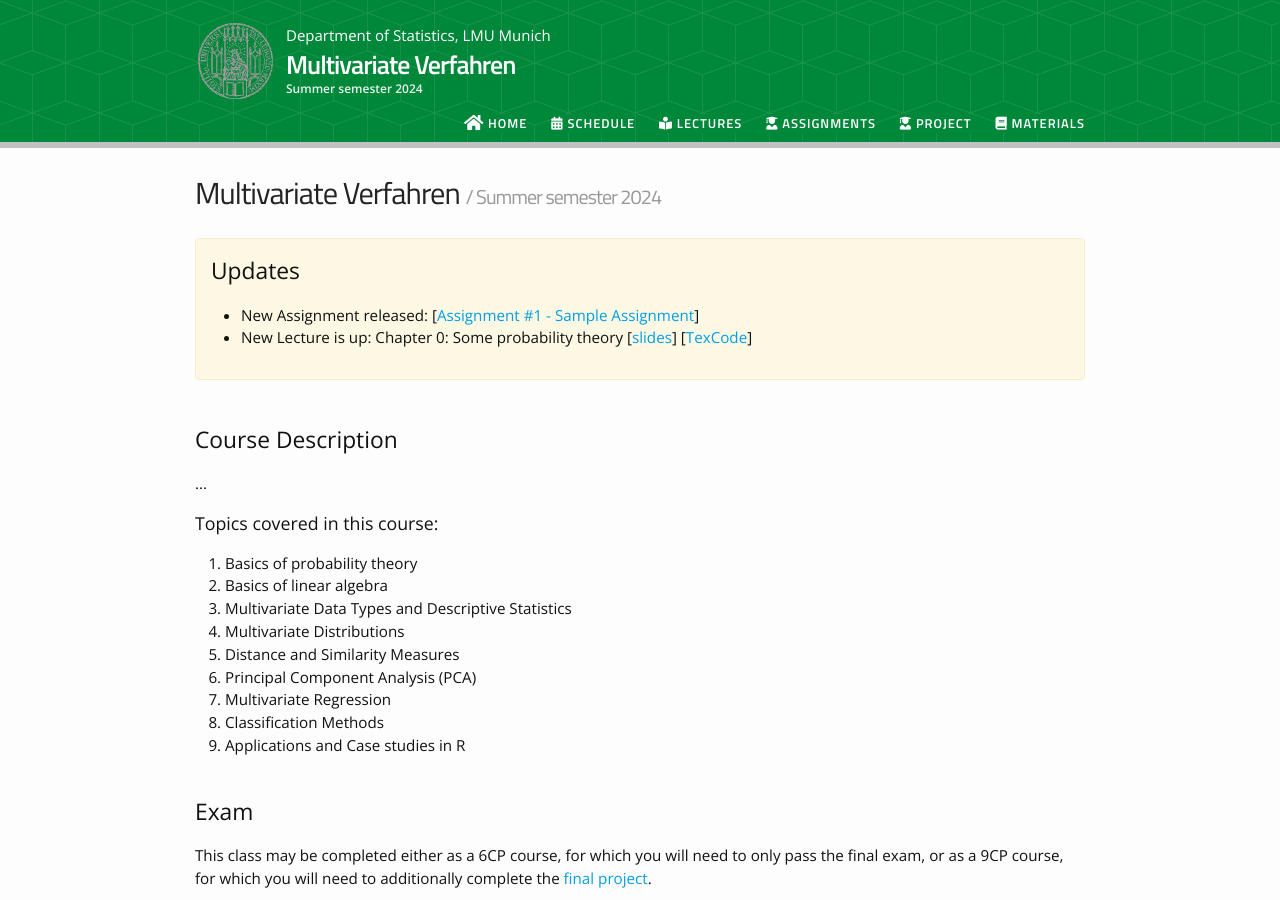
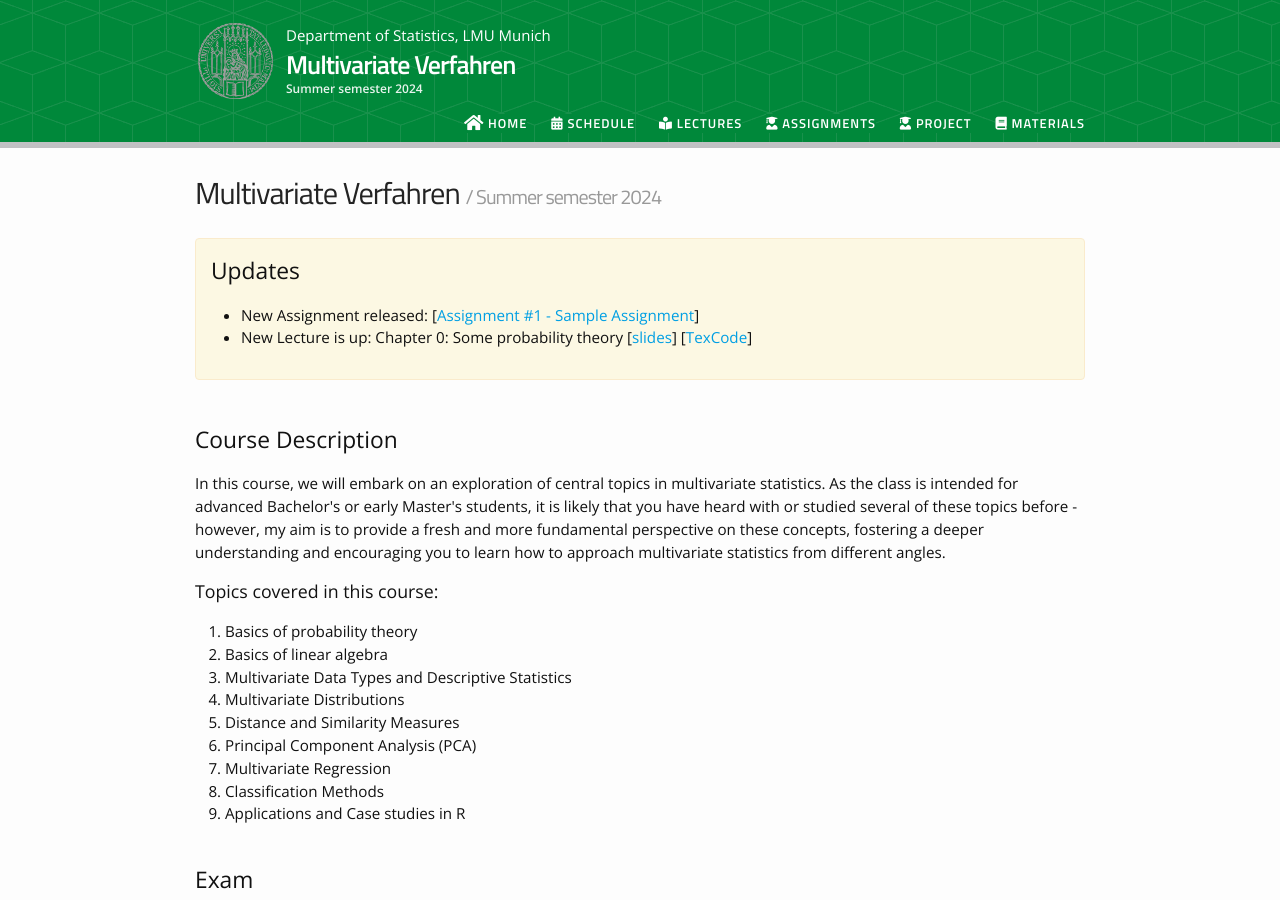
Before and after one commit to 11annah-s-teachings/11annah-s-teachings.github.io, a Jekyll site: the page built from index.md, in a window 1280 px wide and 900 px high. Built offline with Jekyll 4.4.1, drawn with Linux system fonts in a browser that asks for light colours; nearby versions of some CDN libraries.

Commit message:
Update course_description.html

```diff
--- a/_includes/course_description.html
+++ b/_includes/course_description.html
@@ -1,6 +1,7 @@
 
 <div>
-<p> ... </p>
+<p> In this course, we will embark on an exploration of central topics in multivariate statistics.
+  As the class is intended for advanced Bachelor's or early Master's students, it is likely that you have heard with or studied several of these topics before - however, my aim is to provide a fresh and more fundamental perspective on these concepts, fostering a deeper understanding and encouraging you to learn how to approach multivariate statistics from different angles.    </p>
 
   <h3>Topics covered in this course:</h3>
   <ol>
```
